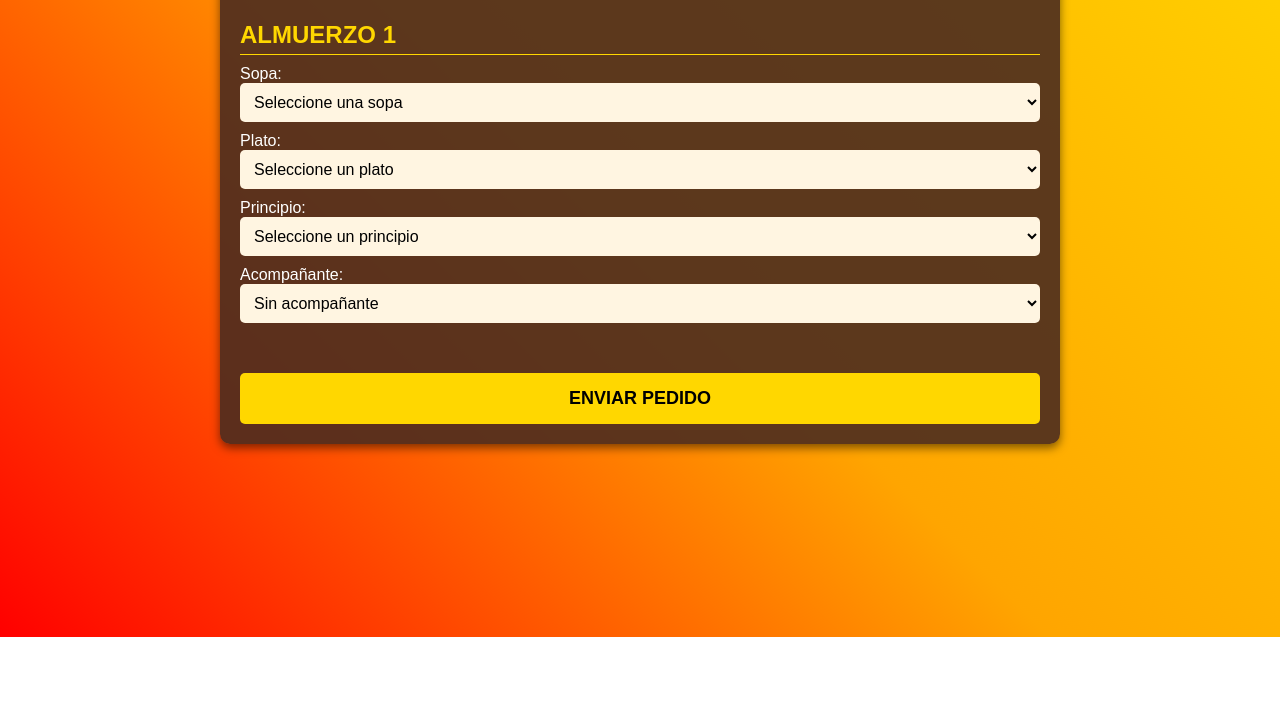
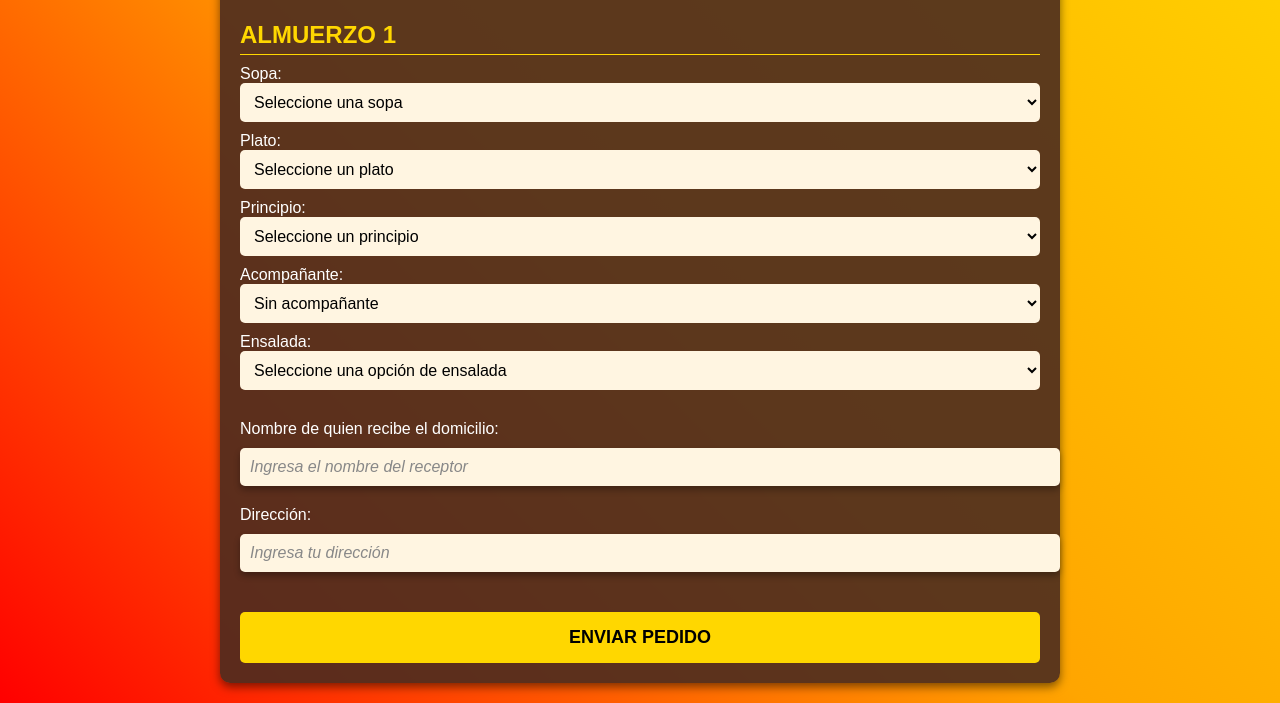
Before and after one commit to andybd2703/restaurantemenu, a plain HTML site: page index.html in a window 1280 px wide. Shown: the part 183-886 px from the top of the page. Before the commit the page ends 820 px from the top, so only its background shows below. Drawn offline with Linux system fonts and the light colour scheme.

Commit message:
Update index.html

```diff
--- a/index.html
+++ b/index.html
@@ -128,6 +128,30 @@
     .pedido-preview li {
         margin-bottom: 5px;
     }
+
+    .input-direccion {
+    width: 100%;
+    padding: 10px;
+    font-size: 16px;
+    margin-top: 10px;
+    border-radius: 5px;
+    border: none;
+    background-color: #FFF5E1;
+    color: #000;
+    box-shadow: 0px 4px 6px rgba(0, 0, 0, 0.3);
+}
+
+.input-direccion::placeholder {
+    color: #888;
+    font-style: italic;
+}
+
+.input-direccion:focus {
+    outline: none;
+    border: 2px solid #FFD700;
+    background-color: #FFFCE6;
+}
+
 </style>
 </head>
 <body>
@@ -146,6 +170,14 @@
         <form id="menu-form">
             <!-- Aquí se generarán los formularios dinámicamente -->
         </form>
+        <div class="category">
+            <label for="nombre-receptor">Nombre de quien recibe el domicilio:</label>
+            <input type="text" id="nombre-receptor" class="input-direccion" placeholder="Ingresa el nombre del receptor" required>
+        </div>
+        <div class="category">
+            <label for="direccion">Dirección:</label>
+            <input type="text" id="direccion" class="input-direccion" placeholder="Ingresa tu dirección" required>
+        </div>
 
         <button type="button" class="btn-submit" id="enviar-pedido">Enviar Pedido</button>
     </div>
@@ -204,10 +236,21 @@
             actualizarCantidad();
         });
 
+        const obtenerOpcionesEnsalada = () => {
+            const diaDeLaSemana = new Date().toLocaleDateString('es-ES', { weekday: 'long' }).toLowerCase();
+            const opcionesBase = ["Con Ensalada", "Sin Ensalada"];
+            if (diaDeLaSemana === "viernes") {
+                opcionesBase.push("Ensalada Roja");
+            }
+        return opcionesBase;
+};
+
         const generarFormularios = () => {
             menuForm.innerHTML = "";
             const sopasDelDia = obtenerSopaDelDia();
             const principiosDelDia = obtenerPrincipioDelDia();
+            const opcionesEnsalada = obtenerOpcionesEnsalada();
+
 
             for (let i = 1; i <= cantidad; i++) {
                 const formGroup = document.createElement("div");
@@ -222,6 +265,12 @@
                 principiosDelDia.forEach(principio => {
                     principiosOptions += `<option value="${principio}">${principio}</option>`;
                 });
+
+                let ensaladaOptions = "<option value=''>Seleccione una opción de ensalada</option>";
+        opcionesEnsalada.forEach(ensalada => {
+            ensaladaOptions += `<option value="${ensalada}">${ensalada}</option>`;
+        });
+
 
                 formGroup.innerHTML = `
                     <h3>Almuerzo ${i}</h3>
@@ -250,17 +299,24 @@
                         ${principiosOptions}
                     <option value="Bandeja">Sin Principio</option>
                     </select>
+
+
                     <label>Acompañante:</label>
                     <select>
                         <option value="Sin acompañante">Sin acompañante</option>
-                        <option value="Porción de Arroz">Porcion de Arroz</option>
-                        <option value="Porci´ón de Sopa">Porcion de Sopa/option>
+                        <option value="Papas a la Francesa">Porcion de Arroz</option>
+                        <option value="Papas a la Francesa">Porcion de Sopa</option>
                         <option value="Papas a la Francesa">Papas a la Francesa</option>
-                        <option value="Jugos Hit">Jugo Hit</option>
-                        <option value="Gaseosa 600 ml">Gaseosa 600 ml</option>
-                        <option value="Gaseosa 1.5L">Gaseosa 1.5L</option>
-                        <option value="Gaseosa 2.5L">Gaseosa 2.5L</option>
+                        <option value="Papas a la Francesa">Jugo Hit</option>
+                        <option value="Papas a la Francesa">Gaseosa 600 ml</option>
+                        <option value="Papas a la Francesa">Gaseosa 1.5L</option>
+                        <option value="Papas a la Francesa">Gaseosa 2.5L</option>
                     </select>
+
+                    <label>Ensalada:</label>
+            <select>
+                ${ensaladaOptions}
+            </select>
                 `;
                 menuForm.appendChild(formGroup);
             }
@@ -275,15 +331,19 @@
                 const plato = selects[1].value;
                 const principio = selects[2].value;
                 const acompanante = selects[3].value;
-                pedidos.push(`Almuerzo ${index + 1}: \n Sopa: ${sopa}, \n Plato: ${plato}, \n Principio: ${principio}, \n Acompañante: ${acompanante}`);
+                const ensalada = selects[4].value;
+                pedidos.push(`Almuerzo ${index + 1}: \n Sopa: ${sopa}, \n Plato: ${plato}, \n Principio: ${principio}, \n Acompañante: ${acompanante}, \n Ensalada: ${ensalada}`);
             });
+            const nombreReceptor = document.getElementById("nombre-receptor").value.trim();
+            const direccion = document.getElementById("direccion").value;
+
 
             if (pedidos.length === 0 || pedidos.some(pedido => pedido.includes(": Sopa: ,"))) {
                 alert("Por favor completa todos los campos antes de enviar.");
                 return;
             }
 
-            const mensaje = `Hola, aquí está mi pedido:\n\n${pedidos.join("\n")}`;
+            const mensaje = `Hola, aquí está mi pedido:\n\n${pedidos.join("\n")}\n\nNombre del receptor: ${nombreReceptor}\nDirección: ${direccion}`;
             const telefono = "573205063020"; // Número del restaurante
             const url = `https://wa.me/${telefono}?text=${encodeURIComponent(mensaje)}`;
             window.open(url, "_blank");
```
